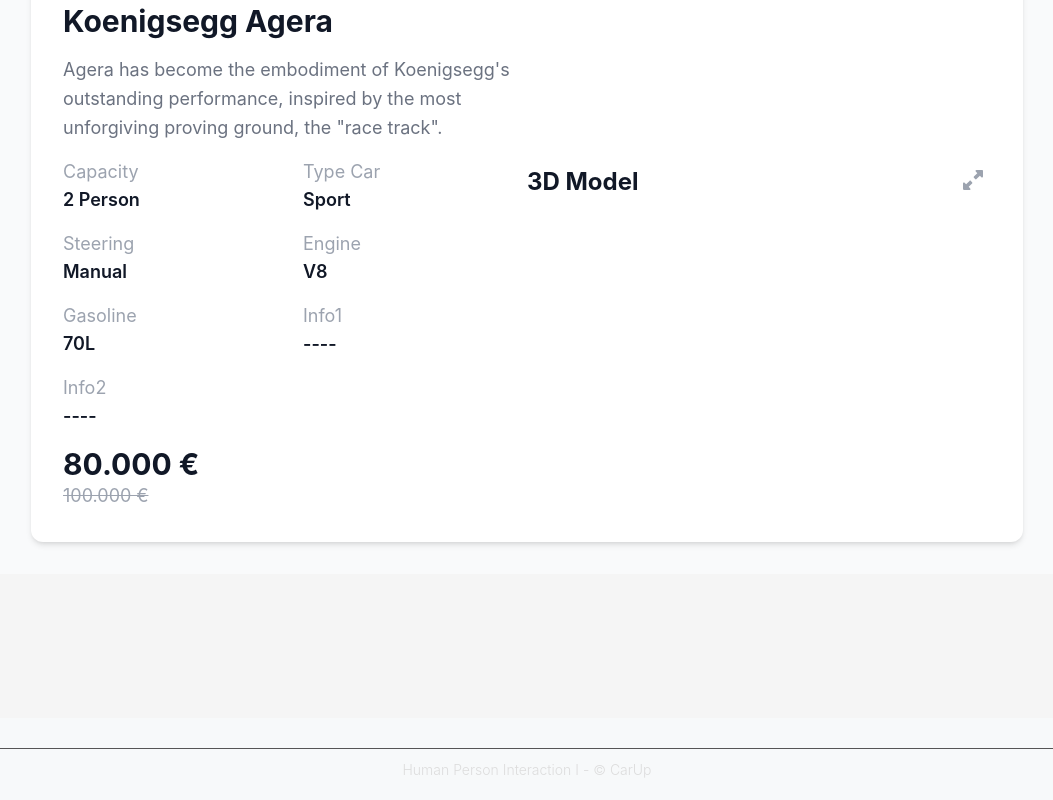
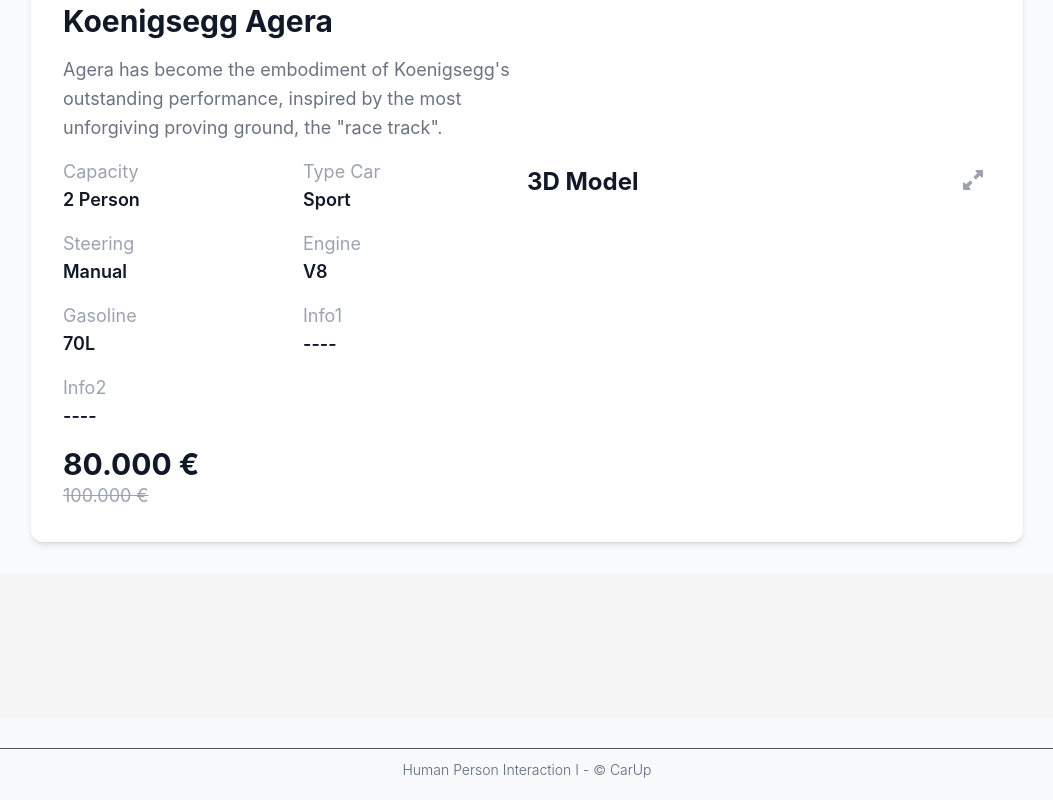
Before and after one commit to alejandrogomezl/IPO_24-25, a React (Create React App) app in the folder front2/: page /details in a window 1280 px wide. Shown: the part 670-1470 px from the top of the page, without its empty margins (113-1166 px from the left). Built offline with nearby package versions, Linux system fonts and the light colour scheme; no server answers.

Commit message:
Footer color changed

```diff
--- a/front2/src/assets/css/footer.css
+++ b/front2/src/assets/css/footer.css
@@ -20,7 +20,7 @@
   .footer-text {
     font-size: 14px;
     font-weight: 300;
-    color: #ddd;
+    color: #5b6780;
     text-align: center;
   }
 
```
